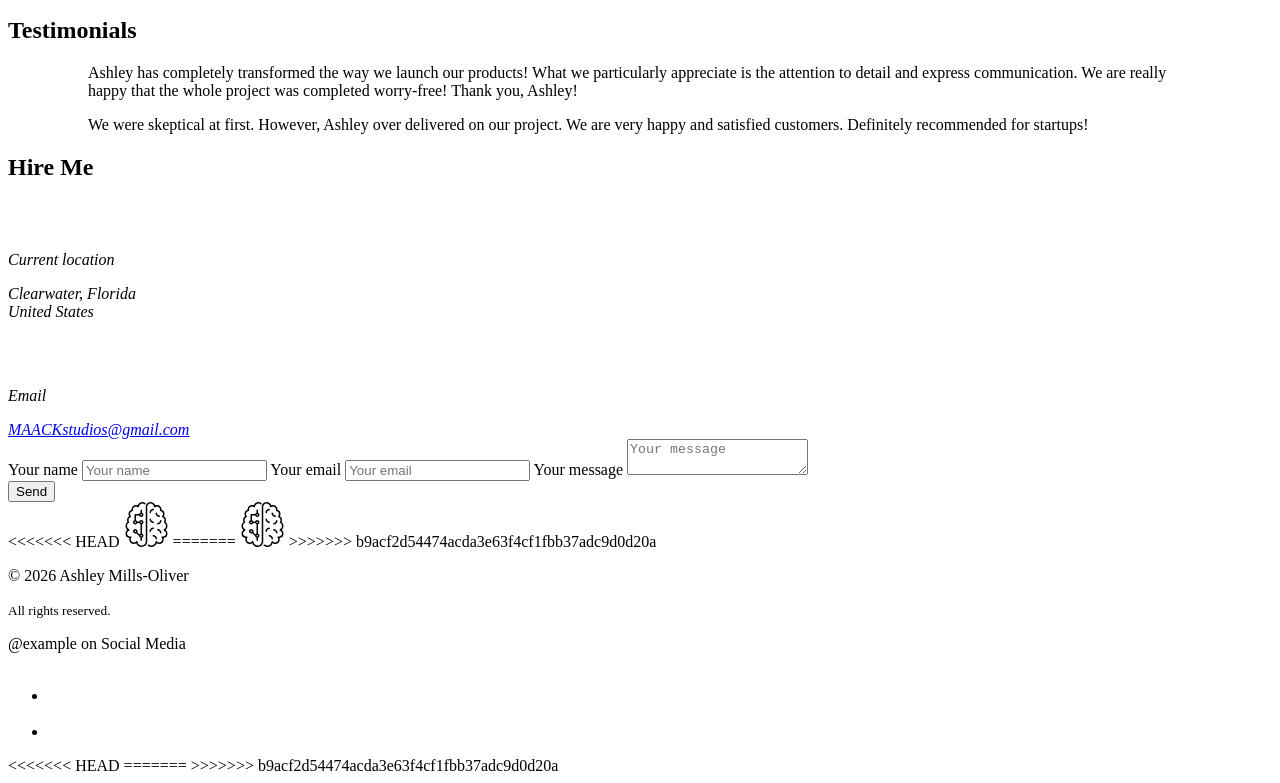
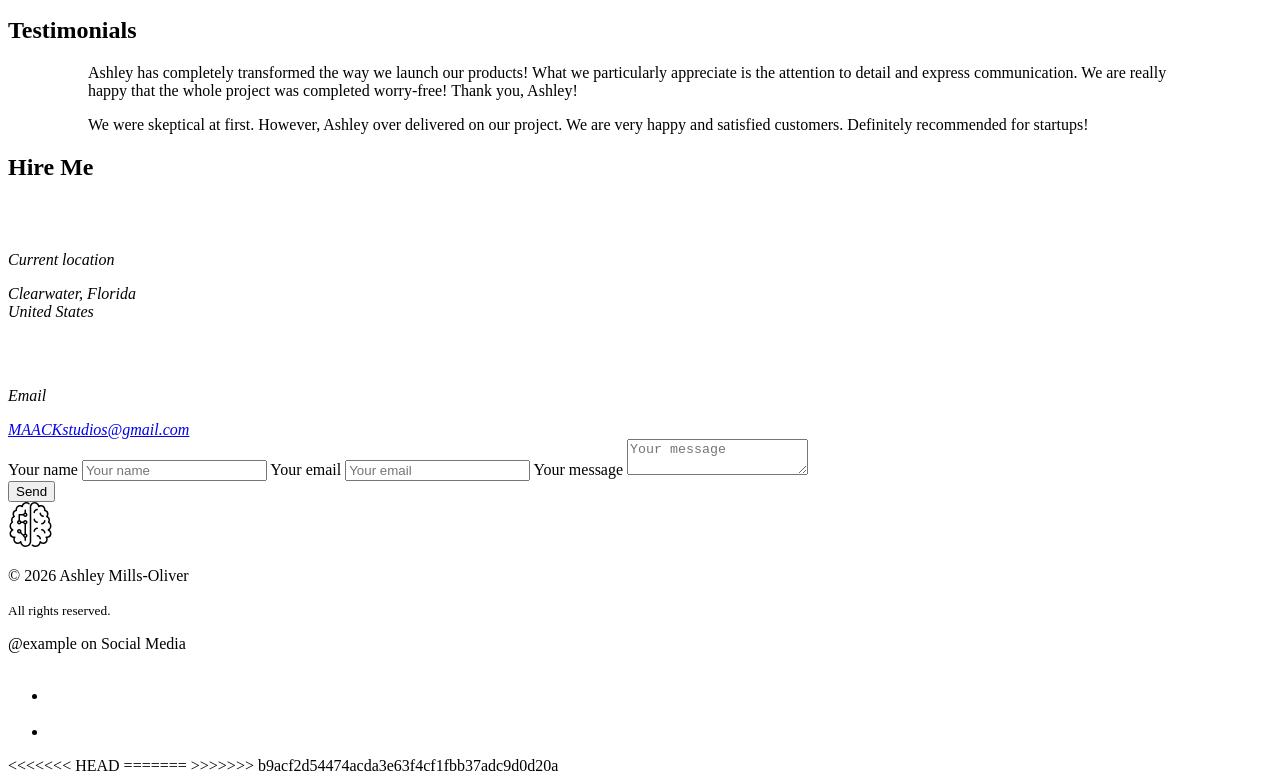
Before and after one commit to codeworkshop-create/Ashley-Mills-Oliver-Portfolio, a website built with Parcel: page docs/index.html in a window 1280 px wide. Shown: the part 2708-3491 px from the top of the page. Built offline with nearby package versions, Linux system fonts and the light colour scheme.

Commit message:
fixed merged conflicts

```diff
--- a/docs/index.html
+++ b/docs/index.html
@@ -216,11 +216,7 @@
         <div class=container>
             <div class=footer>
             <div class=footer-side>
-<<<<<<< HEAD
-            <img src=/logo.image.f75a8503.svg alt="Ashley logo" width=45 height=45>
-=======
             <img src=logo.image.f75a8503.svg alt="Ashley logo" width=45 height=45>
->>>>>>> b9acf2d54474acda3e63f4cf1fbb37adc9d0d20a
             <div>
             <p class="footer-name text--bold">© 2026 Ashley Mills-Oliver</p>
             <p><small class="footer-rights text--sm">All rights reserved.</small></p>
```
